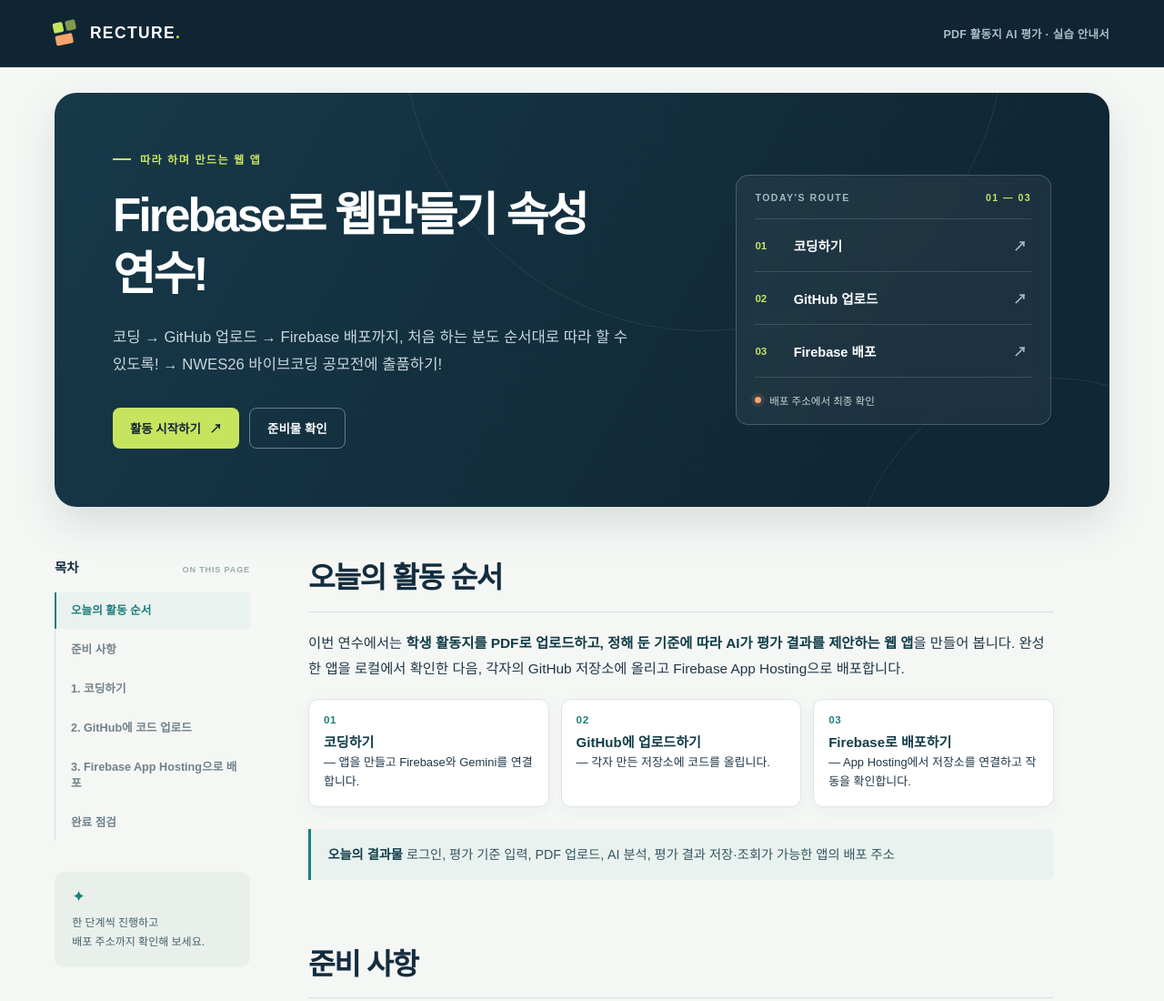
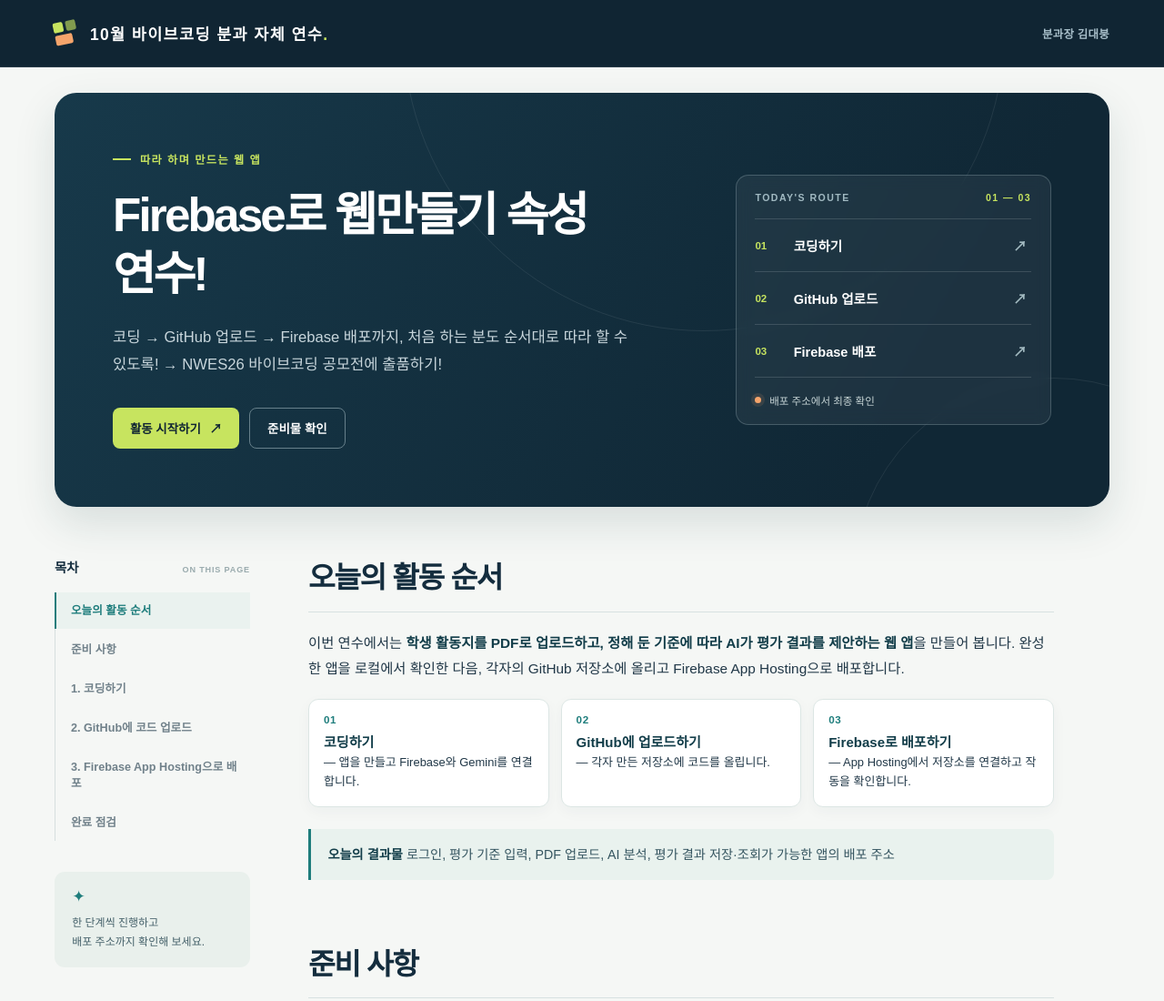
Before and after one commit to boongssam/firebaseRecture, a website built with Vite: page index.html in a window 1280 px wide. Shown: the top 1100 px of the page at 91% size. Built offline with nearby package versions, Linux system fonts and the light colour scheme.

Commit message:
상단 이름 변경

```diff
--- a/index.html
+++ b/index.html
@@ -14,9 +14,9 @@
       <div class="topbar-inner">
         <a class="brand" href="#page-title" aria-label="안내서 처음으로">
           <span class="brand-mark" aria-hidden="true"><span></span><span></span><span></span></span>
-          <span>RECTURE<span class="brand-dot">.</span></span>
+          <span>10월 바이브코딩 분과 자체 연수<span class="brand-dot">.</span></span>
         </a>
-        <span class="topbar-label">PDF 활동지 AI 평가 · 실습 안내서</span>
+        <span class="topbar-label">분과장 김대붕</span>
       </div>
     </header>
 
```
